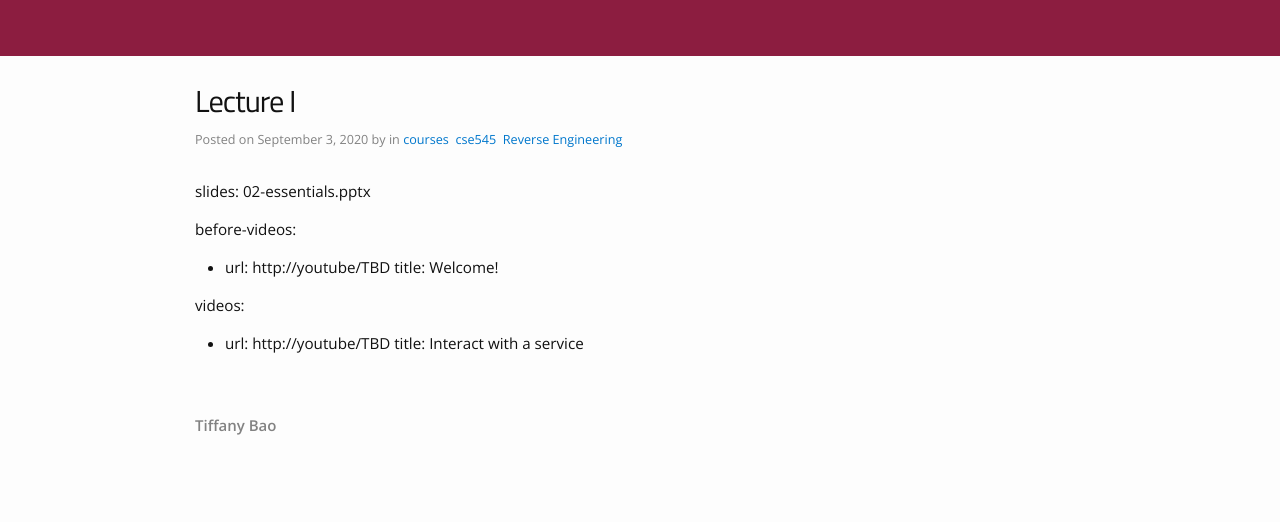
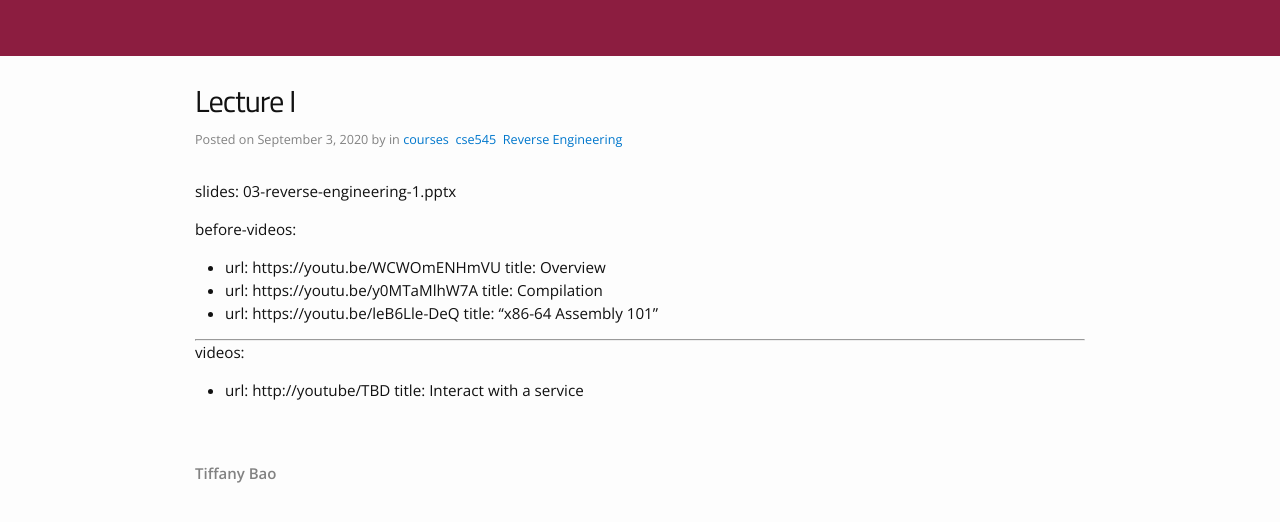
Before and after one commit to tiffanyb/tiffanyb.github.io, a Jekyll site: the page built from courses/cse545/_posts/2020-09-03-re1.md, in a window 1280 px wide. Shown: the top 522 px of the page. Built offline with Jekyll 4.4.1, drawn with Linux system fonts in a browser that asks for light colours; our own code applies the rules of GitHub Pages for plain Markdown files.

Commit message:
update for week 3

```diff
--- a/courses/cse545/_posts/2020-09-03-re1.md
+++ b/courses/cse545/_posts/2020-09-03-re1.md
@@ -5,11 +5,17 @@ title: Lecture I
 
 ---
 
-slides: 02-essentials.pptx
+slides: 03-reverse-engineering-1.pptx
 
 before-videos:
-  - url: http://youtube/TBD
-    title: Welcome!
+  - url: https://youtu.be/WCWOmENHmVU
+    title: Overview
+  - url: https://youtu.be/y0MTaMlhW7A
+    title: Compilation
+  - url: https://youtu.be/leB6Lle-DeQ
+    title: "x86-64 Assembly 101"
+
+---
 
 videos:
   - url: http://youtube/TBD
```
Also changed, not shown: courses/cse545/_posts/2020-08-27-software101.md (+2 -3 lines), 1 other file.
